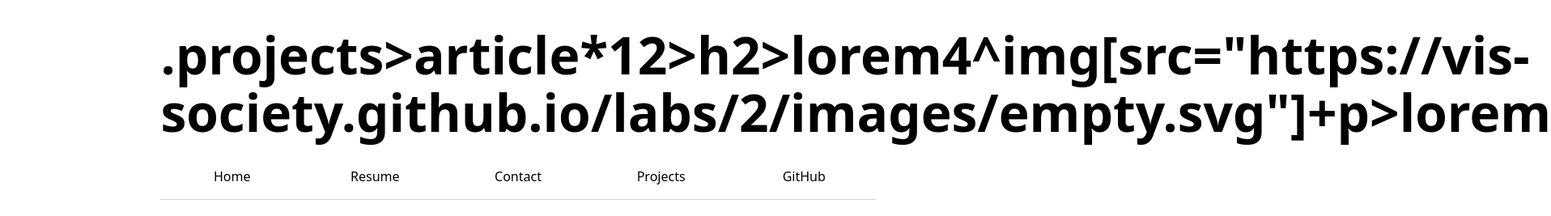
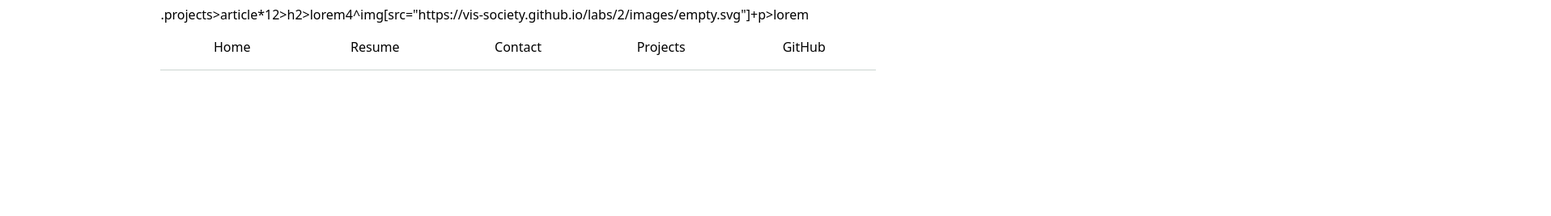
Before and after one commit to rohanraval2/portfolio, a plain HTML site: page projects/index.html in a window 1280 px wide. Shown: the part 147-414 px from the top of the page at 81% size, 1916 px wide, since content can reach past the window. Drawn offline with Linux system fonts and the light colour scheme.

Commit message:
lorem ipsum change

```diff
--- a/projects/index.html
+++ b/projects/index.html
@@ -8,7 +8,7 @@
 </head>
 <body>
     <h1> Projects </h1>
-    <h1>.projects>article*12>h2>lorem4^img[src="https://vis-society.github.io/labs/2/images/empty.svg"]+p>lorem</h1>
+    .projects>article*12>h2>lorem4^img[src="https://vis-society.github.io/labs/2/images/empty.svg"]+p>lorem
     <nav>
         <ul>
             <li><a href="/portfolio/index.html">Home</a></li>
```
